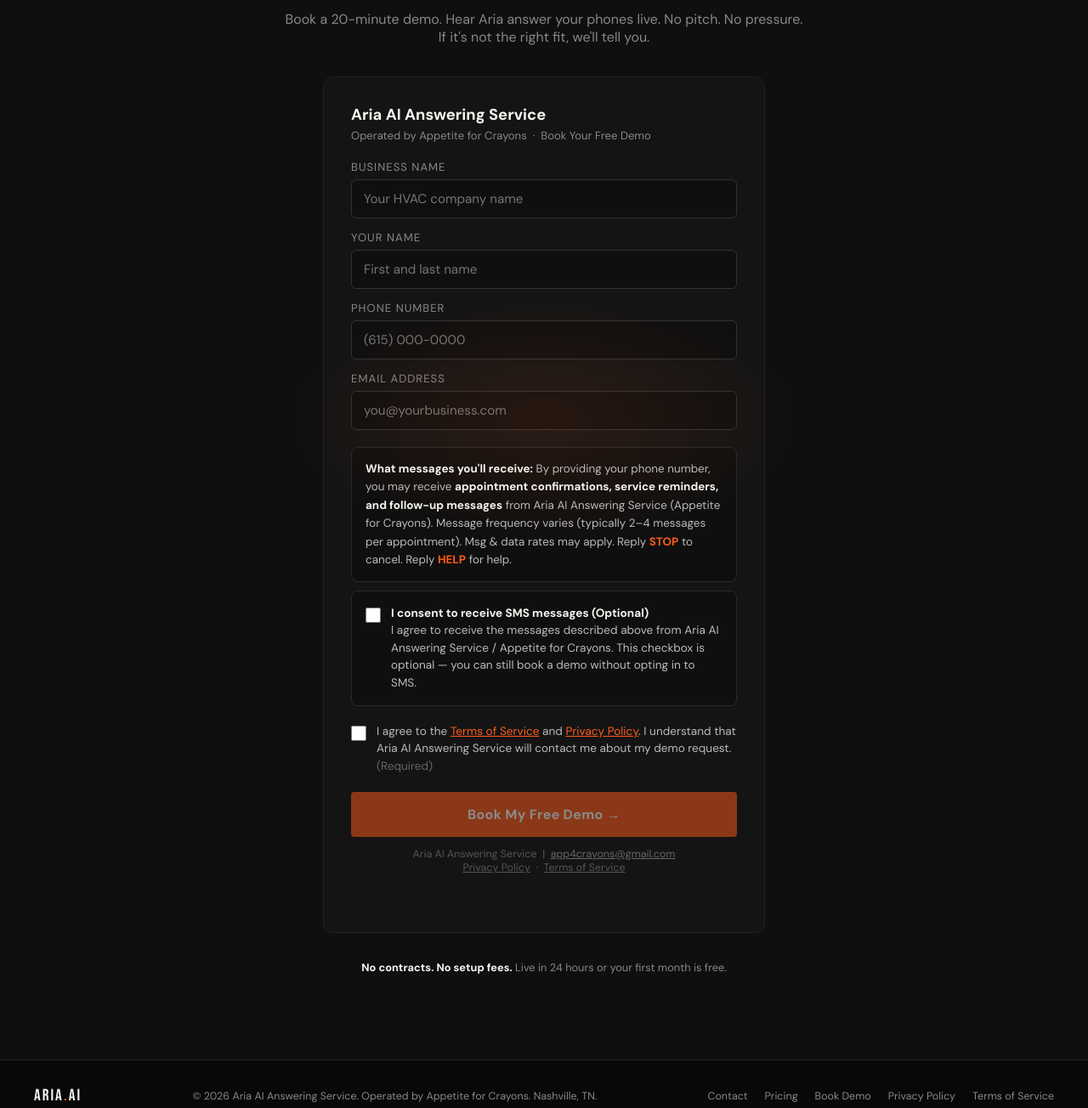
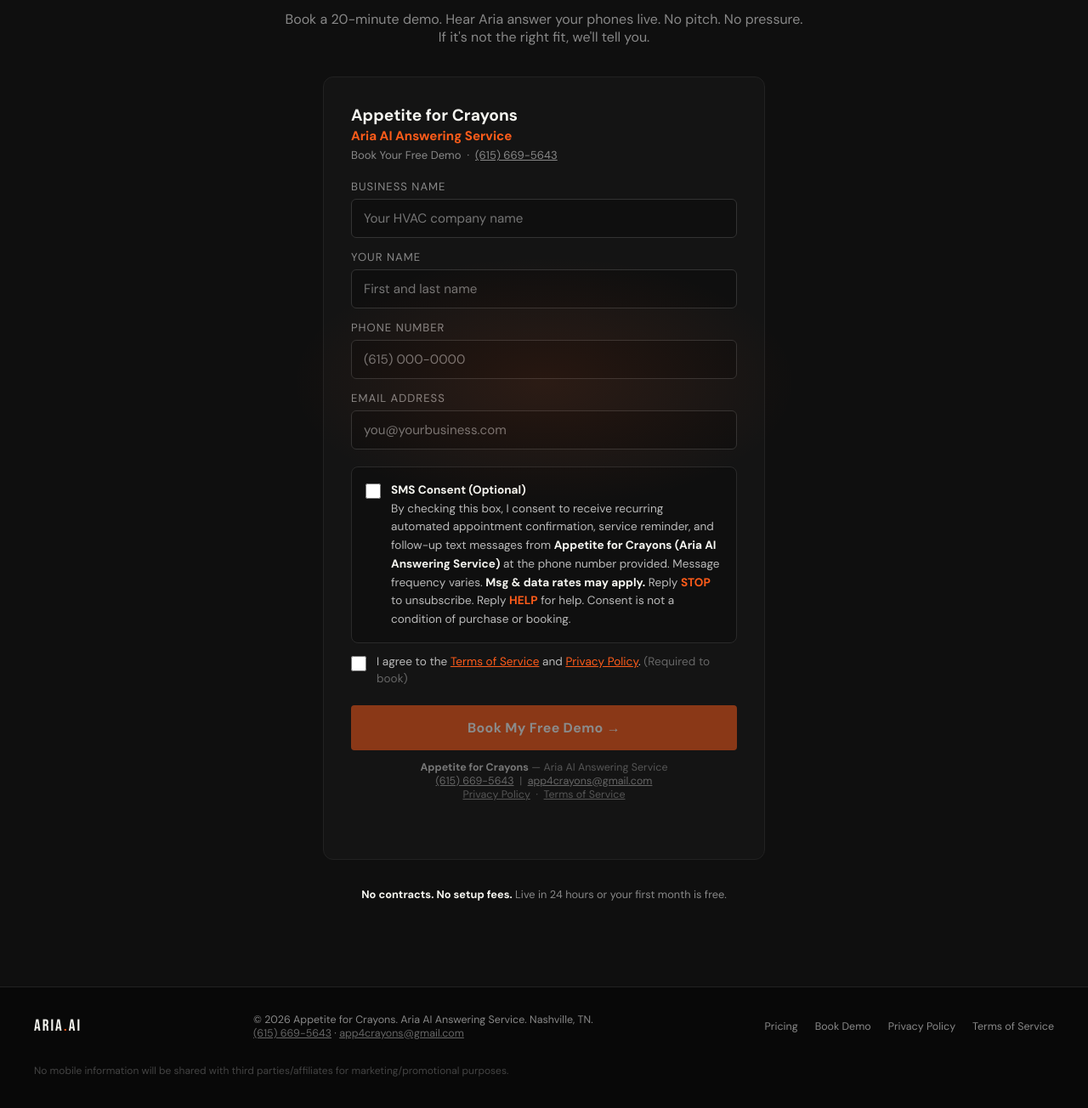
Before and after one commit to appforcrayons/aria-ai-landing, a plain HTML site: page index.html in a window 1280 px wide. Shown: the part 5900-7204 px from the top of the page at 85% size. Drawn offline with Linux system fonts and the light colour scheme.

Commit message:
A2P compliance: business name, STOP language, recurring msgs, message types

```diff
--- a/index.html
+++ b/index.html
@@ -821,8 +821,9 @@
 
   <!-- COMPLIANT OPT-IN FORM -->
   <div style="max-width:520px;margin:0 auto 32px;background:#141414;border:1px solid #222;border-radius:12px;padding:32px;text-align:left;">
-    <p style="color:#f5f5f0;font-weight:700;font-size:1.15em;margin-bottom:4px;">Aria AI Answering Service</p>
-    <p style="color:#888;font-size:0.82em;margin-bottom:20px;">Operated by Appetite for Crayons &nbsp;·&nbsp; Book Your Free Demo</p>
+    <p style="color:#f5f5f0;font-weight:700;font-size:1.2em;margin-bottom:2px;">Appetite for Crayons</p>
+    <p style="color:#FF5C1A;font-weight:600;font-size:0.95em;margin-bottom:4px;">Aria AI Answering Service</p>
+    <p style="color:#888;font-size:0.82em;margin-bottom:20px;">Book Your Free Demo &nbsp;·&nbsp; <a href="tel:6156695643" style="color:#888;">(615) 669-5643</a></p>
 
     <div style="margin-bottom:14px;">
       <label style="display:block;color:#888;font-size:0.82em;text-transform:uppercase;letter-spacing:1px;margin-bottom:6px;">Business Name</label>
@@ -844,30 +845,23 @@
       <input type="email" id="f-email" placeholder="you@yourbusiness.com" style="width:100%;background:#0f0f0f;border:1px solid #333;color:#f5f5f0;padding:12px 14px;border-radius:6px;font-family:'DM Sans',sans-serif;font-size:0.95em;outline:none;">
     </div>
 
-    <!-- MESSAGE TYPE DISCLOSURE (always visible) -->
-    <div style="background:#0f0f0f;border:1px solid #2a2a2a;border-radius:8px;padding:14px 16px;margin:20px 0 10px;">
-      <p style="color:#bbb;font-size:0.84em;line-height:1.6;margin:0;">
-        <strong style="color:#f5f5f0;">What messages you'll receive:</strong> By providing your phone number, you may receive <strong style="color:#f5f5f0;">appointment confirmations, service reminders, and follow-up messages</strong> from Aria AI Answering Service (Appetite for Crayons). Message frequency varies (typically 2–4 messages per appointment). Msg &amp; data rates may apply. Reply <strong style="color:#FF5C1A;">STOP</strong> to cancel. Reply <strong style="color:#FF5C1A;">HELP</strong> for help.
-      </p>
-    </div>
-
-    <!-- SMS OPT-IN CHECKBOX (NOT REQUIRED) -->
-    <div style="background:#0f0f0f;border:1px solid #2a2a2a;border-radius:8px;padding:16px;margin:0 0 20px;">
+    <!-- SMS CONSENT CHECKBOX (OPTIONAL — separate from Terms) -->
+    <div style="background:#0f0f0f;border:1px solid #2a2a2a;border-radius:8px;padding:16px;margin:20px 0 12px;">
       <label style="display:flex;align-items:flex-start;gap:12px;cursor:pointer;">
         <input type="checkbox" id="sms-consent" style="margin-top:3px;width:18px;height:18px;flex-shrink:0;accent-color:#FF5C1A;">
-        <span style="color:#bbb;font-size:0.85em;line-height:1.5;">
-          <strong style="color:#f5f5f0;">I consent to receive SMS messages (Optional)</strong><br>
-          I agree to receive the messages described above from Aria AI Answering Service / Appetite for Crayons. This checkbox is optional — you can still book a demo without opting in to SMS.
+        <span style="color:#bbb;font-size:0.85em;line-height:1.6;">
+          <strong style="color:#f5f5f0;">SMS Consent (Optional)</strong><br>
+          By checking this box, I consent to receive recurring automated appointment confirmation, service reminder, and follow-up text messages from <strong style="color:#f5f5f0;">Appetite for Crayons (Aria AI Answering Service)</strong> at the phone number provided. Message frequency varies. <strong style="color:#f5f5f0;">Msg &amp; data rates may apply.</strong> Reply <strong style="color:#FF5C1A;">STOP</strong> to unsubscribe. Reply <strong style="color:#FF5C1A;">HELP</strong> for help. Consent is not a condition of purchase or booking.
         </span>
       </label>
     </div>
 
-    <!-- OPT-IN LANGUAGE -->
+    <!-- TERMS / PRIVACY CHECKBOX (separate from SMS consent) -->
     <div style="margin-bottom:20px;">
       <label style="display:flex;align-items:flex-start;gap:12px;cursor:pointer;">
         <input type="checkbox" id="terms-consent" required style="margin-top:3px;width:18px;height:18px;flex-shrink:0;accent-color:#FF5C1A;">
         <span style="color:#bbb;font-size:0.85em;line-height:1.5;">
-          I agree to the <a href="/terms.html" target="_blank" style="color:#FF5C1A;">Terms of Service</a> and <a href="/privacy.html" target="_blank" style="color:#FF5C1A;">Privacy Policy</a>. I understand that Aria AI Answering Service will contact me about my demo request. <span style="color:#666;">(Required)</span>
+          I agree to the <a href="/terms.html" target="_blank" style="color:#FF5C1A;">Terms of Service</a> and <a href="/privacy.html" target="_blank" style="color:#FF5C1A;">Privacy Policy</a>. <span style="color:#666;">(Required to book)</span>
         </span>
       </label>
     </div>
@@ -877,7 +871,8 @@
     </a>
 
     <p style="color:#555;font-size:0.78em;text-align:center;margin-top:12px;">
-      Aria AI Answering Service &nbsp;|&nbsp; <a href="mailto:app4crayons@gmail.com" style="color:#666;">app4crayons@gmail.com</a><br>
+      <strong style="color:#777;">Appetite for Crayons</strong> — Aria AI Answering Service<br>
+      <a href="tel:6156695643" style="color:#666;">(615) 669-5643</a> &nbsp;|&nbsp; <a href="mailto:app4crayons@gmail.com" style="color:#666;">app4crayons@gmail.com</a><br>
       <a href="/privacy.html" style="color:#555;">Privacy Policy</a> &nbsp;·&nbsp; <a href="/terms.html" style="color:#555;">Terms of Service</a>
     </p>
   </div>
@@ -890,14 +885,14 @@
 <!-- FOOTER -->
 <footer>
   <div class="footer-logo">ARIA<span>.</span>AI</div>
-  <p>© 2026 Aria AI Answering Service. Operated by Appetite for Crayons. Nashville, TN.</p>
+  <p>© 2026 Appetite for Crayons. Aria AI Answering Service. Nashville, TN.<br><a href="tel:6156695643" style="color:#666;">(615) 669-5643</a> · <a href="mailto:app4crayons@gmail.com" style="color:#666;">app4crayons@gmail.com</a></p>
   <div class="footer-links">
-    <a href="mailto:app4crayons@gmail.com">Contact</a>
     <a href="#pricing">Pricing</a>
     <a href="#book">Book Demo</a>
     <a href="/privacy.html">Privacy Policy</a>
     <a href="/terms.html">Terms of Service</a>
   </div>
+  <p style="color:#444;font-size:0.75em;margin-top:12px;">No mobile information will be shared with third parties/affiliates for marketing/promotional purposes.</p>
 </footer>
 
 <script data-cfasync="false" src="/cdn-cgi/scripts/5c5dd728/cloudflare-static/email-decode.min.js"></script><script>
```
Also changed, not shown: 1 other file.
